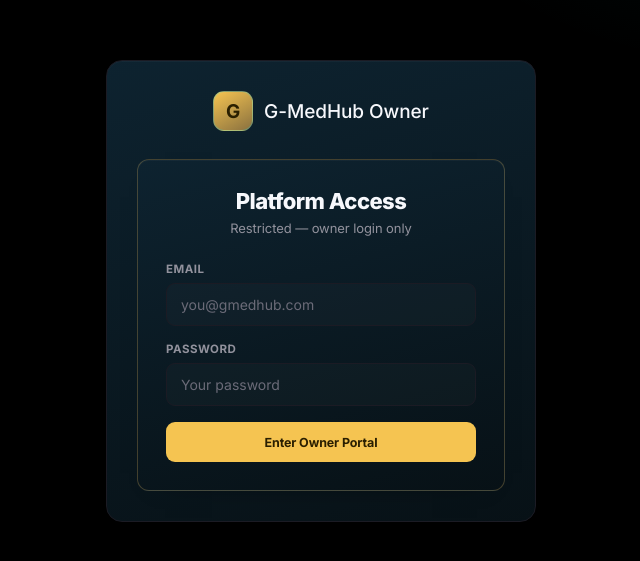
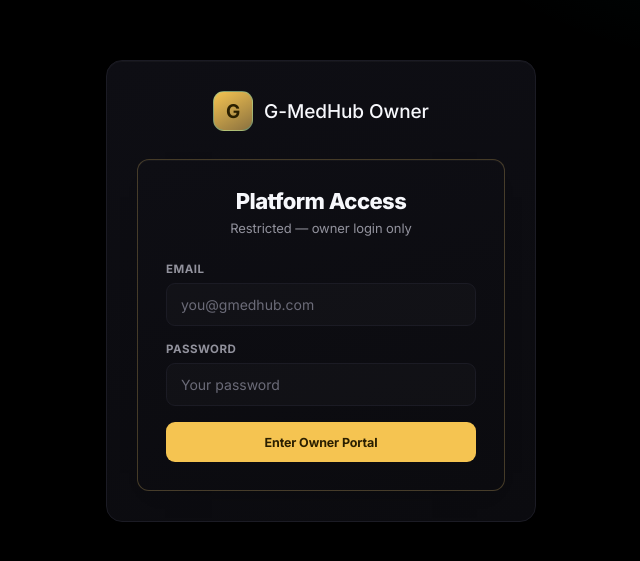
Before and after one commit to 4gs6776-lang/GOODIE-MEDHUB, a React (Vite) app: page /gm-owner-portal in a window 1280 px wide. Shown: the part 109-670 px from the top of the page, without its empty margins (319-959 px from the left). Built offline with nearby package versions, Linux system fonts and the light colour scheme.

Commit message:
Add files via upload

```diff
--- a/src/theme/premium-global.css
+++ b/src/theme/premium-global.css
@@ -70,19 +70,11 @@ html.light-mode {
 
 html { scroll-behavior: smooth; }
 body {
-  /* Body gradient uses var(--teal) so the radial glow follows the active
-     accent theme (Telegram-style multi-theme support). */
   background:
-    radial-gradient(900px 520px at 100% -10%, color-mix(in srgb, var(--teal) 5%, transparent), transparent 58%),
+    radial-gradient(900px 520px at 100% -10%, rgba(0,199,199,.045), transparent 58%),
     linear-gradient(160deg, #0D1F2C 0%, #070F14 45%, #030608 100%);
   background-attachment: fixed;
   letter-spacing: -0.005em;
-}
-html.light-mode body {
-  background:
-    radial-gradient(900px 520px at 100% -10%, color-mix(in srgb, var(--teal) 6%, transparent), transparent 58%),
-    linear-gradient(160deg, #F3F6F8 0%, #FFFFFF 50%, #F3F6F8 100%);
-  background-attachment: fixed;
 }
 
 button, input, select, textarea { font: inherit; }
@@ -92,15 +84,7 @@ button:focus-visible, a:focus-visible, input:focus-visible, select:focus-visible
   outline-offset: 2px;
 }
 
-/* Shared surfaces
-   ------------------------------------------------------------
-   FIX: cards now use the SAME color stops as the body gradient
-   (with a subtle teal-tinted overlay) so they blend visually
-   with the page background instead of looking "stuck on".
-
-   The previous --card-grad-a/b values (#101D2A / #0A131A) were
-   a different color family from the body (#0D1F2C / #070F14),
-   which is why cards looked like a separate surface. */
+/* Shared surfaces */
 .card,
 .dash-panel,
 .dash-stat-card,
@@ -109,36 +93,16 @@ button:focus-visible, a:focus-visible, input:focus-visible, select:focus-visible
 .owner-stat-card,
 .auth-card,
 .dash-modal {
-  /* Match the body's gradient stops + add a tiny teal tint for cohesion.
-     color-mix() composes the teal-tinted layer ON TOP of the matching
-     gradient, so cards pick up the accent theme too. */
-  background:
-    linear-gradient(165deg,
-      color-mix(in srgb, var(--teal) 2%, #0D1F2C) 0%,
-      color-mix(in srgb, var(--teal) 1%, #070F14) 100%);
+  background: linear-gradient(165deg, var(--card-grad-a) 0%, var(--card-grad-b) 100%);
   border-color: var(--line);
   box-shadow: var(--card-shadow);
-}
-
-html.light-mode .card,
-html.light-mode .dash-panel,
-html.light-mode .dash-stat-card,
-html.light-mode .premium-stat,
-html.light-mode .owner-panel,
-html.light-mode .owner-stat-card,
-html.light-mode .auth-card,
-html.light-mode .dash-modal {
-  background:
-    linear-gradient(165deg,
-      color-mix(in srgb, var(--teal) 3%, #FFFFFF) 0%,
-      color-mix(in srgb, var(--teal) 1%, #FBFCFE) 100%);
 }
 
 .card:hover,
 .dash-panel:hover,
 .dash-stat-card:hover,
 .owner-stat-card:hover {
-  border-color: color-mix(in srgb, var(--teal) 17%, var(--line));
+  border-color: rgba(0,199,199,.17);
   box-shadow: var(--card-shadow-hover);
 }
 
@@ -155,9 +119,9 @@ html.light-mode .dash-modal {
 .btn-primary {
   background: var(--teal);
   color: #03201D;
-  box-shadow: 0 7px 18px -12px color-mix(in srgb, var(--teal) 90%, transparent);
+  box-shadow: 0 7px 18px -12px rgba(0,199,199,.9);
 }
-.btn-primary:hover:not(:disabled) { background: var(--teal-bright); box-shadow: 0 9px 22px -12px color-mix(in srgb, var(--teal) 95%, transparent); }
+.btn-primary:hover:not(:disabled) { background: var(--teal-bright); box-shadow: 0 9px 22px -12px rgba(0,199,199,.95); }
 .btn-ghost { background: rgba(255,255,255,.015); border-color: var(--line); color: var(--muted); }
 .btn-ghost:hover:not(:disabled) { background: rgba(255,255,255,.035); border-color: var(--teal-border); color: var(--ivory); }
 
```
